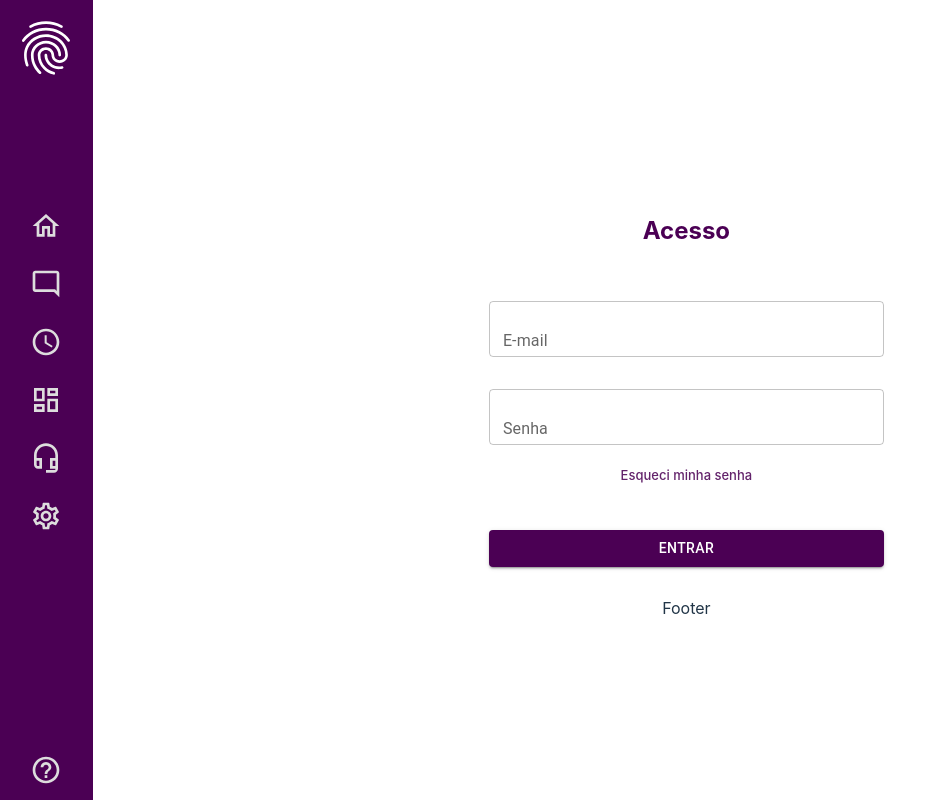
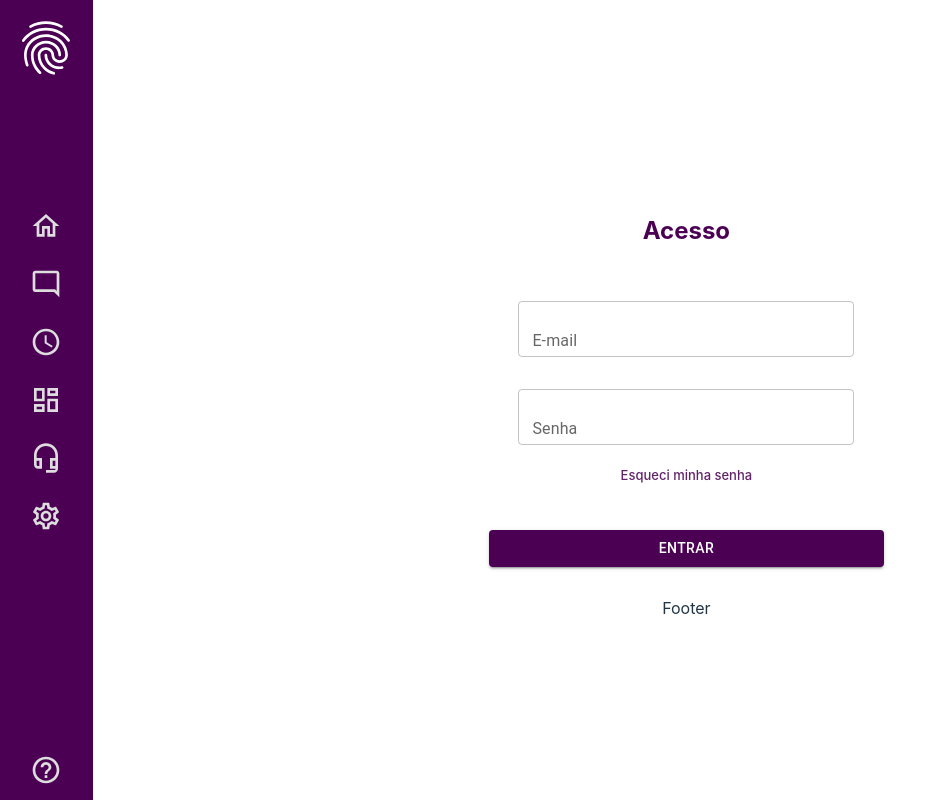
Before and after one commit to PROGRAMA-DE-RESIDENCIA-CMTECH-2023-1/FRONT-END, a React (Vite) app in the folder frontend-cmtech/: page / in a window 1280 px wide. Shown: the whole page, without its empty margins (0-926 px from the left). Built offline with nearby package versions, Linux system fonts and the light colour scheme.

Commit message:
Valores controlados nos campos de texto

```diff
--- a/frontend-cmtech/src/routes/EsqueciSenha.jsx
+++ b/frontend-cmtech/src/routes/EsqueciSenha.jsx
@@ -1,17 +1,23 @@
 import './EsqueciSenha.css'
 
-import React from "react";
+import React, { useState } from "react";
 import { Link } from "react-router-dom";
 import Button from "@mui/material/Button";
 import { TextField } from '@mui/material';
 
 const EsqueciSenha = () => {
+
+    const [email, setEmail] = useState("")
     return(
         <div className='EsqueciSenha'>
             <div className='Dados'>
                 <h2>Recuperar Senha</h2>
                 <form action="">
-                <TextField className='imput' id="outlined-basic" label="E-mail de recuperação" variant="outlined"  sx={{width:395 , marginTop: 4}}/>
+                <TextField
+                    className='input' id="outlined-basic" label="E-mail de recuperação" variant="outlined" fullWidth
+                    sx={{ marginTop: 4}} value={email}
+                    onChange={e => setEmail(e.target.value)}
+                />
                 </form>
                 <div className='Btns'>
                     <Link to='/'>Cancelar</Link>
--- a/frontend-cmtech/src/routes/Login.jsx
+++ b/frontend-cmtech/src/routes/Login.jsx
@@ -1,18 +1,29 @@
 import './Login.css'
 
-import React from "react";
+import React, { useState } from "react";
 import { Link } from "react-router-dom";
 import Button from "@mui/material/Button";
 import { TextField } from '@mui/material';
 
 const Login = () => {
+
+    const [email, setEmail] = useState("")
+    const [senha, setSenha] = useState("")
     return(
         <div className='Login'>
             <div className='Data'>
                 <h2>Acesso</h2>
                 <form action="">
-                    <TextField className='imput' id="outlined-basic" label="E-mail" variant="outlined"  sx={{width:395 , marginTop: 4}}/>
-                    <TextField className='imput'id="outlined-basic" label="Senha" variant="outlined" margin="normal" sx={{width:395 , marginTop: 4}} type="password"/>
+                    <TextField
+                        className='input' id="email" label="E-mail" variant="outlined" fullWidth
+                        value={email} sx={{marginTop: 4}}
+                        onChange={e => setEmail(e.target.value)}
+                    />
+                    <TextField
+                        className='input'id="senha" label="Senha" variant="outlined" margin="normal" fullWidth
+                        value={senha} sx={{marginTop: 4}} type="password"
+                        onChange={e => setSenha(e.target.value)}
+                    />
                     <Link to="/EsqueciSenha" className='Sublink'><p>Esqueci minha senha</p></Link>
                     <Button variant='contained' color='secondary' sx={{background: '#4B0054', marginTop: 4,width:395}}>Entrar</Button>
                 </form>
```
